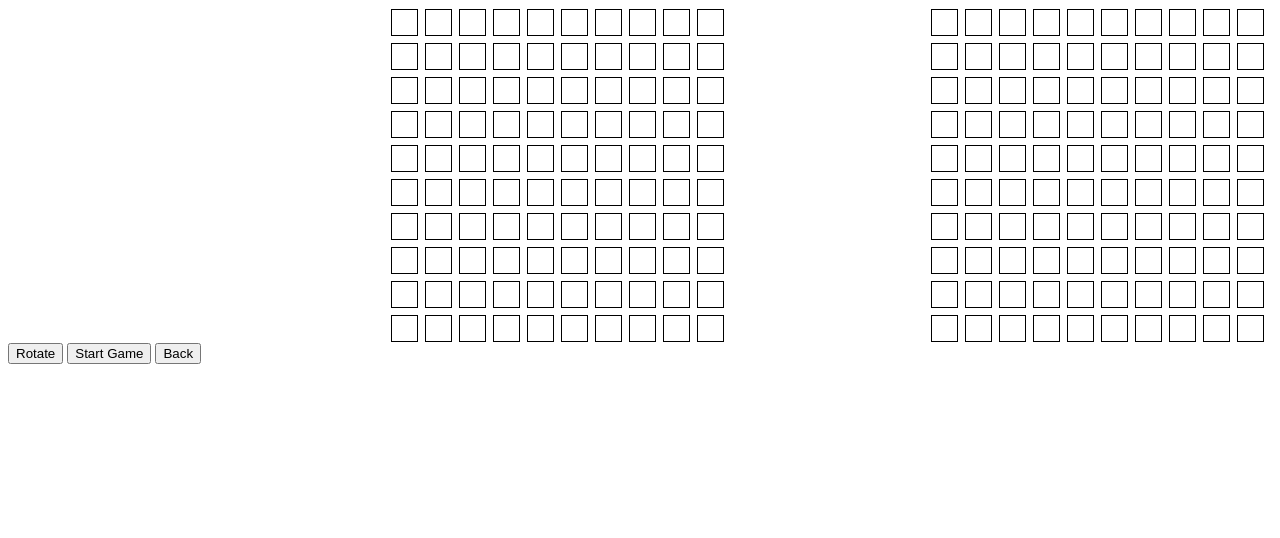
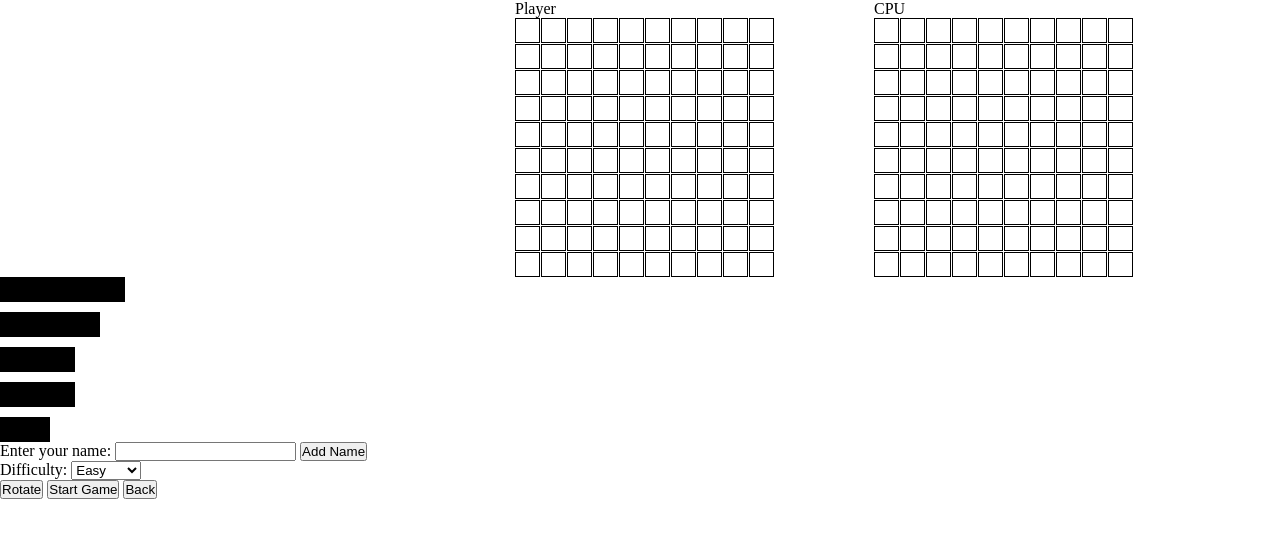
Before and after one commit to 00mark0/odin-project---battleship, a website built with Vite: page index.html in a window 1280 px wide. Both pictures are taken after a click on the button "Start Game". Built offline with nearby package versions, Linux system fonts and the light colour scheme.

Commit message:
player board is now initialized when the player places a ship and the board is updated with the ship's position also test for receiveAttack function is working also added a function to rotate the ship player can now place ships horizontally or vertically also when player goes back from the setup menu, the player board is reset

```diff
--- a/src/components/domElements.js
+++ b/src/components/domElements.js
@@ -1,16 +1,19 @@
 const initDomElements = () => ({
   gameMenu: document.querySelector(".game-menu"),
   menuItem: document.querySelector(".menu-item"),
-  playerName: document.querySelector("#player-name"),
   difficulty: document.querySelector("#difficulty"),
   startGame: document.querySelector("#start-game"),
   gameSetup: document.querySelector(".game-setup"),
   gridContainer: document.querySelector(".grid-container"),
   playerGrid: document.querySelector(".player-grid"),
+  playerName: document.querySelector("#player-name"),
   computerGrid: document.querySelector(".computer-grid"),
   ships: document.querySelector(".ships"),
   ship: document.querySelectorAll(".ship"),
   buttons: document.querySelector(".buttons"),
+  addName: document.querySelector(".add-name"),
+  nameInput: document.querySelector("#name-input"),
+  addNameButton: document.querySelector("#add-name"),
   rotate: document.querySelector("#rotate"),
   start: document.querySelector("#start"),
   backToMenu: document.querySelector("#back-to-menu"),
--- /dev/null
+++ b/src/components/dragDrop.js
@@ -0,0 +1,62 @@
+import { GameBoard } from "./gameBoard";
+import { Ship } from "./ship";
+
+export function handleDragStart(e) {
+  e.dataTransfer.setData("text/plain", e.target.id);
+}
+
+export function handleDragOver(e) {
+  e.preventDefault();
+}
+
+export const playerBoard = new GameBoard();
+
+export function handleDrop(e) {
+  e.preventDefault();
+  const shipId = e.dataTransfer.getData("text/plain");
+  const shipElement = document.getElementById(shipId);
+  const shipLength = parseInt(shipElement.getAttribute("data-length"), 10);
+  const isHorizontal = !shipElement.classList.contains("rotate");
+  const dropIndex = parseInt(e.target.getAttribute("data-index"), 10);
+
+  const gridWidth = 10;
+  const row = Math.floor(dropIndex / gridWidth);
+  const col = dropIndex % gridWidth;
+
+  // correctly calculate starting position
+  if (isHorizontal) {
+    if (col + shipLength <= gridWidth) {
+      // check bounds for horizontal placement
+      const ship = new Ship(shipLength);
+      playerBoard.placeShip(ship, [row, col], "horizontal");
+      console.log(playerBoard.board);
+      shipElement.style.display = "none"; // hide ship after placement
+      // mark cells as occupied (example logic)
+      for (let i = 0; i < shipLength; i++) {
+        let targetCell = document.querySelector(
+          `.cell[data-index="${dropIndex + i}"]`
+        );
+        targetCell.classList.add("occupied");
+      }
+    } else {
+      console.error("Ship placement out of bounds.");
+    }
+  } else {
+    // additional logic for vertical placement (needs similar correction)
+    if (row + shipLength <= gridWidth) {
+      const ship = new Ship(shipLength);
+      playerBoard.placeShip(ship, [row, col], "vertical");
+      console.log(playerBoard.board);
+      shipElement.style.display = "none"; // hide ship after placement
+      // mark cells as occupied (example logic)
+      for (let i = 0; i < shipLength; i++) {
+        let targetCell = document.querySelector(
+          `.cell[data-index="${dropIndex + i * gridWidth}"]`
+        );
+        targetCell.classList.add("occupied");
+      }
+    } else {
+      console.error("Ship placement out of bounds.");
+    }
+  }
+}
--- a/src/components/gameBoard.js
+++ b/src/components/gameBoard.js
@@ -1,6 +1,6 @@
 // battleship game board class
 
-class GameBoard {
+export class GameBoard {
   constructor() {
     this.board = Array.from({ length: 10 }, () => Array(10).fill(null)); // create a 10x10 2D array
     this.ships = [];
@@ -61,6 +61,11 @@ class GameBoard {
   allSunk() {
     return this.ships.every((shipInfo) => shipInfo.ship.isSunk());
   }
+
+  resetBoard() {
+    this.board = Array.from({ length: 10 }, () => Array(10).fill(null));
+    this.ships = [];
+  }
 }
 
 export default GameBoard;
--- a/src/components/gameMenuHTML.js
+++ b/src/components/gameMenuHTML.js
@@ -3,18 +3,6 @@ import DOMPurify from "dompurify";
 const gameMenuHTML = `
 <div class="game-menu">
     <div class="menu-title">Battleship</div>
-    <div class="menu-item">
-        <label for="player-name">Player Name:</label>
-        <input type="text" id="player-name" name="player-name" required>
-    </div>
-    <div class="menu-item">
-        <label for="difficulty">Difficulty:</label>
-        <select id="difficulty" name="difficulty">
-        <option value="easy">Easy</option>
-        <option value="medium">Medium</option>
-        <option value="hard">Hard</option>
-        </select>
-    </div>
     <div class="menu-item">
         <button id="start-game">Start Game</button>
     </div>
--- a/src/components/gameSetupHTML.js
+++ b/src/components/gameSetupHTML.js
@@ -3,15 +3,38 @@ import DOMPurify from "dompurify";
 const gameSetupHTML = `
 <div class="game-setup">
     <div class="grid-container">
-        <div class="player-grid"></div>
-        <div class="computer-grid"></div>
+     <div>
+        <p id="player-name">Player</p>
+        <div class="player-grid">
+
+        </div>
+     </div>
+     <div>
+     <p>CPU</p>
+        <div class="computer-grid">
+
+        </div>
+    </div>
     </div>
     <div class="ships">
-        <div class="ship" data-length="5" draggable="true"></div>
-        <div class="ship" data-length="4" draggable="true"></div>
-        <div class="ship" data-length="3" draggable="true"></div>
-        <div class="ship" data-length="3" draggable="true"></div>
-        <div class="ship" data-length="2" draggable="true"></div>
+        <div id="ship1" class="ship" data-length="5" draggable="true"></div>
+        <div id="ship2" class="ship" data-length="4" draggable="true"></div>
+        <div id="ship3" class="ship" data-length="3" draggable="true"></div>
+        <div id="ship4" class="ship" data-length="3" draggable="true"></div>
+        <div id="ship5" class="ship" data-length="2" draggable="true"></div>
+    </div>
+    <div class="add-name">
+        <label for="name-input">Enter your name:</label>
+        <input type="text" id="name-input" name="name-input">
+        <button id="add-name">Add Name</button>
+    </div>
+    <div class="menu-item">
+        <label for="difficulty">Difficulty:</label>
+        <select id="difficulty" name="difficulty">
+        <option value="easy">Easy</option>
+        <option value="medium">Medium</option>
+        <option value="hard">Hard</option>
+        </select>
     </div>
     <div class="buttons">
         <button id="rotate">Rotate</button>
--- a/src/components/initBoard.js
+++ b/src/components/initBoard.js
@@ -1,28 +1,15 @@
-function initBoard(gameBoard, dom) {
-  let domElements = dom();
-  let playerGrid = domElements.playerGrid;
-  let computerGrid = domElements.computerGrid;
-
+export function initBoard(dom) {
   for (let i = 0; i < 100; i++) {
     let cell = document.createElement("div");
     cell.classList.add("cell");
-    playerGrid.appendChild(cell);
+    cell.setAttribute("data-index", i + 1);
+    dom.playerGrid.appendChild(cell);
   }
 
   for (let i = 0; i < 100; i++) {
-    let cell = document.createElement("div");
-    cell.classList.add("cell");
-    computerGrid.appendChild(cell);
+    let cpuCell = document.createElement("div");
+    cpuCell.classList.add("cpuCell");
+    cpuCell.setAttribute("data-index", i + 1);
+    dom.computerGrid.appendChild(cpuCell);
   }
-
-  let cells = document.querySelectorAll(".cell");
-
-  cells.forEach((cell, index) => {
-    cell.addEventListener("click", () => {
-      gameBoard.receiveAttack([Math.floor(index / 10), index % 10]);
-      console.log(gameBoard.board);
-    });
-  });
 }
-
-export default initBoard;
--- /dev/null
+++ b/src/components/rotateShip.js
@@ -0,0 +1,17 @@
+export function rotateShip(ship) {
+  const cellSize = 25; // Assuming each grid cell is 25px by 25px
+  const length = parseInt(ship.getAttribute("data-length"), 10);
+
+  // Toggle rotation class
+  ship.classList.toggle("rotate");
+
+  if (ship.classList.contains("rotate")) {
+    // For vertical orientation, set the width to match one cell and height based on length
+    ship.style.width = `${cellSize}px`; // Width becomes the size of one cell
+    ship.style.height = `${cellSize * length}px`; // Height is adjusted based on length
+  } else {
+    // Revert back to horizontal orientation
+    ship.style.width = `${cellSize * length}px`; // Width is adjusted based on length
+    ship.style.height = `${cellSize}px`; // Height becomes the size of one cell
+  }
+}
--- a/src/components/ship.js
+++ b/src/components/ship.js
@@ -1,6 +1,6 @@
 // battleship ship class
 
-class Ship {
+export class Ship {
   constructor(length) {
     this.length = length;
     this.hits = Array(length).fill(false);
--- a/src/main.js
+++ b/src/main.js
@@ -3,7 +3,14 @@ import initDomElements from "./components/domElements";
 import gameSetupHTML from "./components/gameSetupHTML";
 import Ship from "./components/ship";
 import GameBoard from "./components/gameBoard";
-import initBoard from "./components/initBoard";
+import { initBoard } from "./components/initBoard";
+import {
+  handleDragStart,
+  handleDragOver,
+  handleDrop,
+} from "./components/dragDrop";
+import { rotateShip } from "./components/rotateShip";
+import { playerBoard } from "./components/dragDrop";
 import "./styles/style.css";
 
 const app = document.getElementById("app");
@@ -20,11 +27,38 @@ function menuPage() {
 function setupPage() {
   app.innerHTML = gameSetupHTML;
   let domElements = initDomElements();
-  const gameBoard = new GameBoard();
-  initBoard(gameBoard, initDomElements);
+
+  domElements.addNameButton.addEventListener("click", () => {
+    domElements.playerName.textContent = domElements.nameInput.value;
+  });
+
+  initBoard(domElements);
+
+  let cells = document.querySelectorAll(".cell");
+
+  domElements.rotate.addEventListener("click", () => {
+    domElements.ship.forEach((ship) => {
+      rotateShip(ship);
+    });
+  });
+
+  domElements.ship.forEach((ship) => {
+    ship.addEventListener("dragstart", handleDragStart);
+  });
+
+  cells.forEach((cell) => {
+    cell.addEventListener("dragover", handleDragOver);
+    cell.addEventListener("drop", handleDrop);
+  });
+
+  domElements.start.addEventListener("click", () => {
+    let computerBoard = new GameBoard();
+    playerBoard.receiveAttack([3, 6]); // test attack (working), delete this later
+  });
 
   domElements.backToMenu.addEventListener("click", () => {
     menuPage();
+    playerBoard.resetBoard();
   });
 }
 
--- a/src/styles/style.css
+++ b/src/styles/style.css
@@ -1,40 +1,79 @@
-.cell {
-  width: 25px; /* Width of each cell */
-  height: 25px; /* Height of each cell */
-  border: 1px solid #000; /* Border to distinguish cells */
-  float: left; /* Align cells next to each other */
-  margin: 1px; /* Optional: Adds a little space between cells */
+:root {
+  --cell-size: 25px;
 }
 
-.grid-container::after {
-  content: "";
-  display: table;
-  clear: both;
+* {
+  box-sizing: border-box;
+  margin: 0;
+  padding: 0;
+}
+
+.cell {
+  position: relative;
+  width: 25px;
+  height: 25px;
+  border: 1px solid #000;
+}
+
+.cpuCell {
+  position: relative;
+  width: 25px;
+  height: 25px;
+  border: 1px solid #000;
+  float: left;
 }
 
 .grid-container {
   margin: 0 auto;
-  width: 500px;
   display: flex;
-  gap: 300px;
+  width: 250px;
+  gap: 100px;
 }
 
 .player-grid {
   display: grid;
   grid-template-columns: repeat(10, 1fr);
   grid-template-rows: repeat(10, 1fr);
-  gap: 5px;
   width: 100%;
-  max-width: 240px;
-  aspect-ratio: 1;
+  grid-gap: 1px;
 }
 
 .computer-grid {
   display: grid;
   grid-template-columns: repeat(10, 1fr);
   grid-template-rows: repeat(10, 1fr);
-  gap: 5px;
   width: 100%;
-  max-width: 240px;
-  aspect-ratio: 1;
+  grid-gap: 1px;
 }
+
+.ships {
+  display: flex;
+  flex-direction: column;
+  gap: 10px;
+}
+
+.ship {
+  height: 25px;
+  background-color: #000;
+  cursor: grab;
+}
+
+.ship[data-length="2"] {
+  width: 50px; /* Adjusted from 53px */
+}
+
+.ship[data-length="3"] {
+  width: 75px; /* Adjusted from 78px */
+}
+
+.ship[data-length="4"] {
+  width: 100px; /* Adjusted from 106px */
+}
+
+.ship[data-length="5"] {
+  width: 125px; /* Adjusted from 131px */
+}
+
+.occupied {
+  background-color: #000;
+}
```
